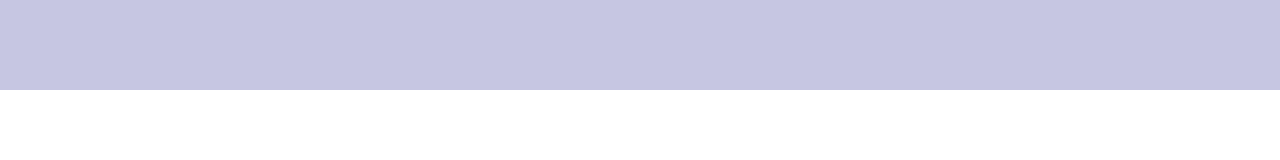
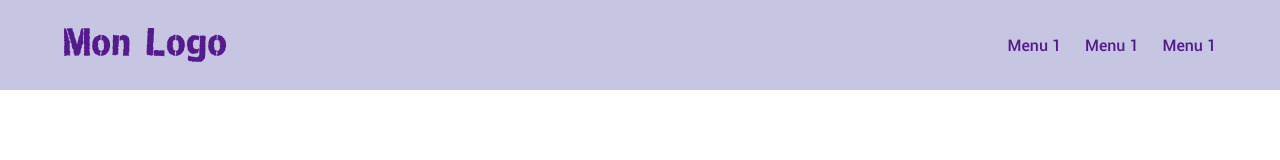
Before and after one commit to superflyman90/LandingPage, a plain HTML site: page index.html in a window 1280 px wide. Drawn offline with Linux system fonts and the light colour scheme.

Commit message:
fonts adding and styles
Header stylization and put new font-family

```diff
--- a/css/styles.css
+++ b/css/styles.css
@@ -1,10 +1,50 @@
+@font-face {
+  font-family: "Roboto-Medium";
+  src: url("../fonts/Roboto/Roboto-Medium.ttf") format("truetype");
+}
+@font-face {
+  font-family: "Get Rek";
+  src: url("../fonts/Get\ Rekt.ttf") format("truetype");
+}
+
 body {
   margin: 0;
   padding: 0;
+  font-family: "Roboto-Medium", sans-serif;
+}
+a {
+  text-decoration: none;
 }
 
 .header {
   margin: 0;
+  padding: 0;
   height: 90px;
   background: rgb(198, 198, 226);
 }
+
+.header-container {
+  display: flex;
+  flex-direction: row;
+  flex-wrap: wrap;
+  justify-content: space-between;
+  align-items: center;
+  width: 90%;
+  margin: auto;
+}
+
+.logo-place .logo {
+  text-decoration: none;
+  font-family: "Get Rek";
+  font-size: 35px;
+  letter-spacing: 1px;
+}
+.menu {
+  align-self: flex-end;
+}
+.menu .menu-item {
+  list-style-type: none;
+  display: inline-block;
+  margin-left: 20px;
+  line-height: 60px;
+}
--- a/index.html
+++ b/index.html
@@ -8,7 +8,17 @@
 </head>
 <body>
     <header class="header">
+        <div class="header-container">
+            <div class="logo-place">
+                <a href="" class="logo">Mon Logo</a>
+            </div>
 
+            <ul class="menu">
+                <li class="menu-item"><a href="">Menu 1</a></li>
+                <li class="menu-item"><a href="">Menu 1</a></li>
+                <li class="menu-item"><a href="">Menu 1</a></li>
+            </ul>
+        </div>
     </header>
 </body>
 </html>
```
Also changed, not shown: fonts/Get Rekt.ttf (added), fonts/Roboto/Roboto-Black.ttf (added), fonts/Roboto/Roboto-BlackItalic.ttf (added), fonts/Roboto/Roboto-Bold.ttf (added), fonts/Roboto/Roboto-BoldCondensed.ttf (added), fonts/Roboto/Roboto-BoldCondensedItalic.ttf (added), fonts/Roboto/Roboto-BoldItalic.ttf (added), fonts/Roboto/Roboto-Condensed.ttf (added), fonts/Roboto/Roboto-CondensedItalic.ttf (added), fonts/Roboto/Roboto-Italic.ttf (added), fonts/Roboto/Roboto-Light.ttf (added), fonts/Roboto/Roboto-LightItalic.ttf (added), fonts/Roboto/Roboto-Medium.ttf (added), fonts/Roboto/Roboto-MediumItalic.ttf (added), 3 more files.
